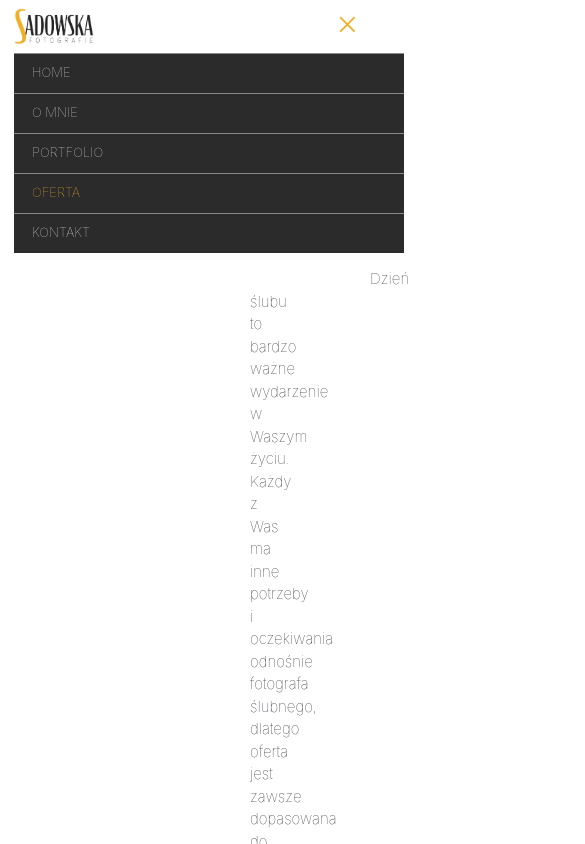
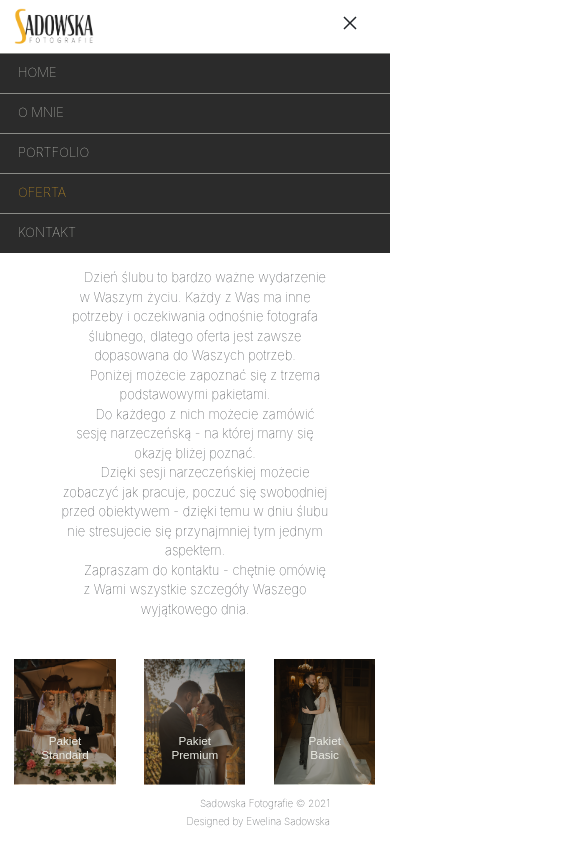
Before and after one commit to esdvska/sadowska, a React (Create React App) app: page /oferta in a window 390 px wide. Both pictures are taken after a click on the icon 347 px from the left and 24 px from the top of the page. Shown: the top 844 px of the page, 585 px wide, since content can reach past the window. Built offline with nearby package versions, Linux system fonts and the light colour scheme; a web font is replaced by a local one.

Commit message:
offer section responsive

```diff
--- a/src/components/NavMob.js
+++ b/src/components/NavMob.js
@@ -7,27 +7,23 @@ import "../styles/NavMob.css";
 const NavMob = () => {
   return (
     <div className="nav_mob">
-      <nav>
-        <ul>
-          <li>
+      <div>
         <NavLink to="/" exact>
           Home
         </NavLink>
-          </li>
-          <li>
+      </div>
+      <div>
         <NavLink to="/omnie">O mnie</NavLink>
-          </li>
-          <li>
+      </div>
+      <div>
         <NavLink to="/portfolio">Portfolio</NavLink>
-          </li>
-          <li>
+      </div>
+      <div>
         <NavLink to="/oferta">Oferta</NavLink>
-          </li>
-          <li>
+      </div>
+      <div>
         <NavLink to="/kontakt">Kontakt</NavLink>
-          </li>
-        </ul>
-      </nav>
+      </div>
     </div>
   );
 };
--- a/src/styles/Header.css
+++ b/src/styles/Header.css
@@ -1,13 +1,17 @@
 @media (max-width: 640px) {
   .header {
     text-align: left;
-    margin-left: 14px;
   }
 }
 
 .logo {
   width: 150px;
   margin-top: 15px;
+}
+@media (max-width: 640px) {
+  .header .logo {
+    margin-left: 14px;
+  }
 }
 
 @media (max-width: 640px) {
@@ -47,12 +51,11 @@
 /* MOBILE */
 .mobile {
   line-height: 1.2;
-  position: fixed;
-  font-size: 1.8rem;
-  top: 5px;
+  position: absolute;
+  font-size: 1.5rem;
+  top: 8px;
   right: 28px;
   text-align: right;
   width: 100vw;
   z-index: 10;
-  color: rgb(241, 175, 37);
 }
--- a/src/styles/NavMob.css
+++ b/src/styles/NavMob.css
@@ -1,18 +1,11 @@
 .nav_mob {
   width: 100vw;
-}
 
-.nav_mob ul {
   margin-left: 0;
-  list-style-type: none;
 
-  display: table-cell;
   vertical-align: middle;
 }
-.nav_mob li {
-  display: inline-block;
-  width: 100vw;
-
+.nav_mob div {
   background-color: rgb(20, 20, 20, 0.9);
   text-align: left;
   padding: 5px 18px 10px 18px;
@@ -21,15 +14,15 @@
 
   border-top: 0.3px solid rgb(234, 235, 227, 0.5);
 }
-.nav_mob li a {
+.nav_mob div a {
   font-size: 13px;
   text-decoration: none;
   color: rgb(234, 235, 227);
 }
-.nav_mob li a:hover {
+.nav_mob div a:hover {
   color: rgb(241, 175, 37);
 }
 
-.nav_mob li a.active {
+.nav_mob div a.active {
   color: rgb(241, 175, 37);
 }
--- a/src/styles/Offer.css
+++ b/src/styles/Offer.css
@@ -1,14 +1,41 @@
 .offer {
   margin: 15px 250px;
 }
+@media (max-width: 1280px) {
+  .offer {
+    margin: 15px 150px;
+    text-indent: 20px;
+  }
+}
+@media (max-width: 1024px) {
+  .offer {
+    margin: 15px 100px;
+    text-indent: 20px;
+  }
+}
+@media (max-width: 770px) {
+  .offer {
+    margin: 15px 60px;
+  }
+}
 .offer p {
-  text-indent: 120px;
+  /* text-indent: 120px; */
   font-size: 15px;
   margin: 0;
+}
+@media (max-width: 850px) {
+  .offer p {
+    font-size: 13px;
+  }
 }
 .photos_offer {
   margin: 40px auto;
   max-width: 1700px;
+}
+@media (max-width: 1024px) {
+  .photos_offer {
+    max-width: 800px;
+  }
 }
 .contain_overlay {
   width: 33.3%;
@@ -18,28 +45,26 @@
 .overlay {
   font-family: p22-pouty-pro, sans-serif;
   position: relative;
-
-  font-weight: 400;
-
-  font-style: normal;
-
+  width: 26vw;
+  height: 32vw;
   margin: 0 auto;
   background-color: #15100c;
-  width: 500px;
-  height: 617px;
 }
 .overlay h1 {
   position: absolute;
-  top: 350px;
+  top: 19vw;
   left: 0;
   width: 100%;
   margin: 0 auto;
   color: #eaebe3;
-  font-size: 50px;
+  font-size: 3vw;
+  font-weight: 400;
+
+  font-style: normal;
 }
 
 .photos_offer img {
   object-fit: cover;
-  width: 500px;
+  width: 26vw;
   opacity: 0.6;
 }
```
Also changed, not shown: 1 other file (tests, documents, lock files or other folders). Lines whose indentation alone changed are shown as unchanged.
